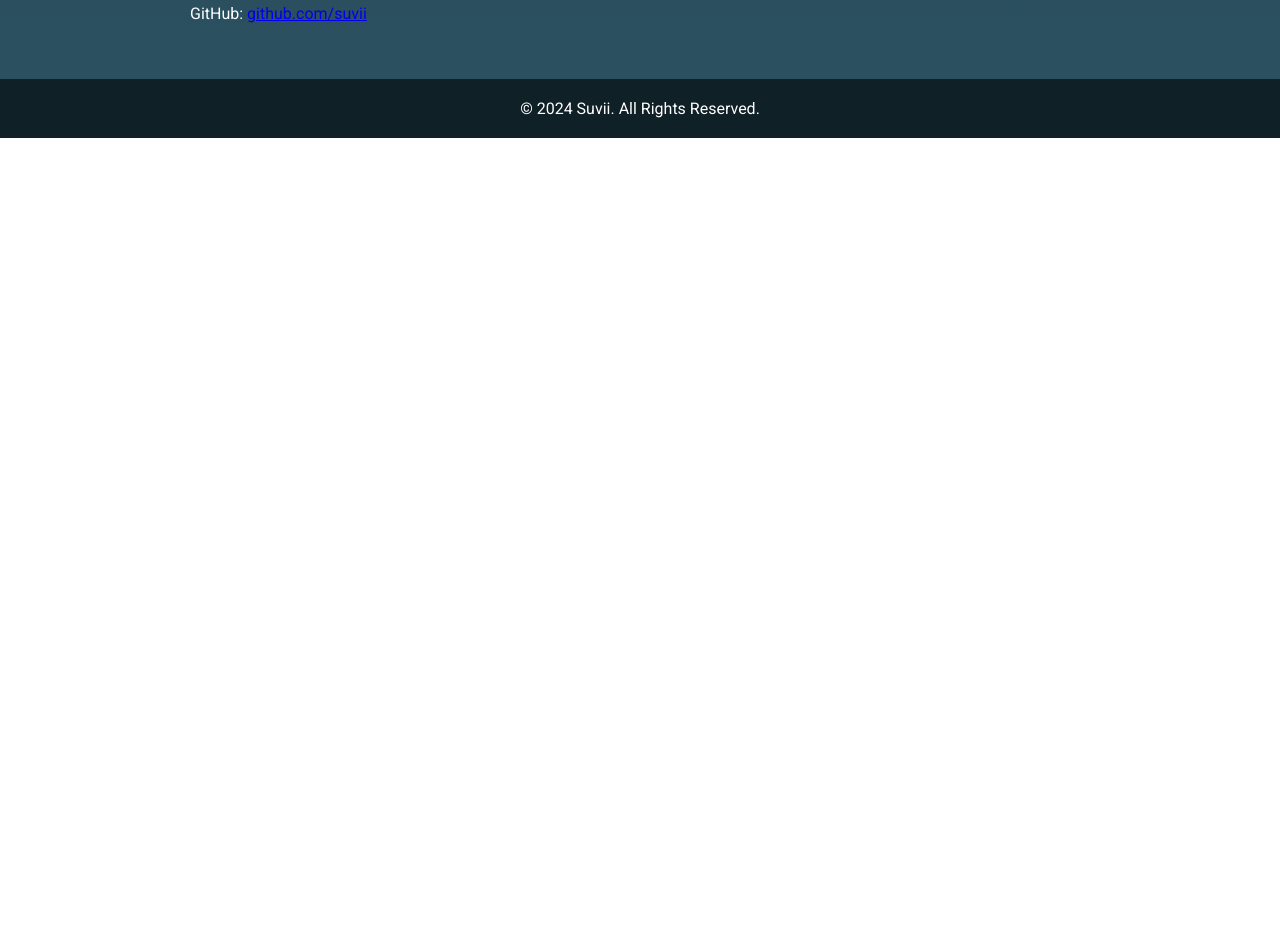
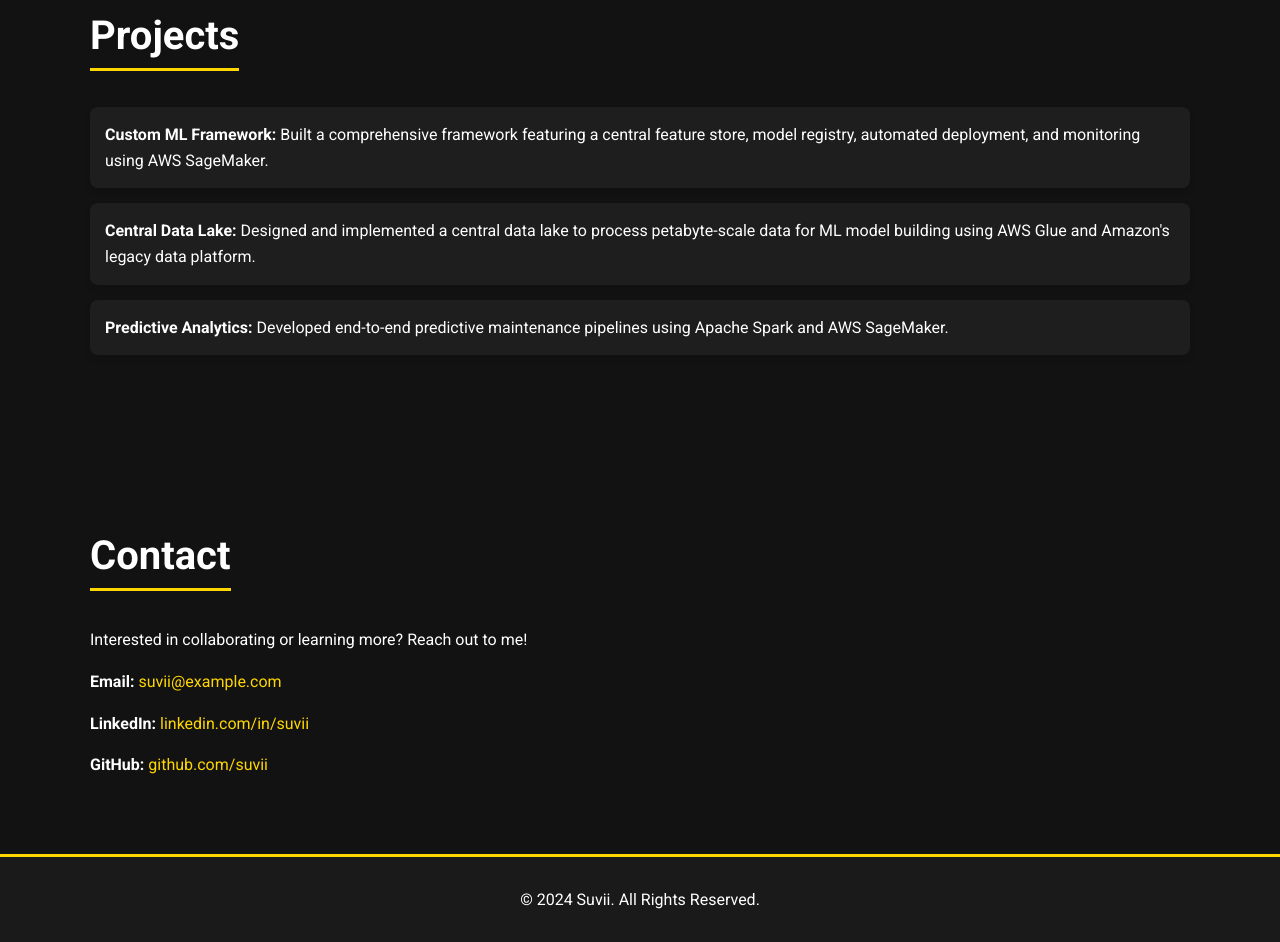
Before and after one commit to smohanty0714/smohanty0714.github.io, a plain HTML site: page index.html in a window 1280 px wide. Shown: the part 1510-2452 px from the top of the page. Before the commit the page ends 1648 px from the top, so only its background shows below. Drawn offline with Linux system fonts and the light colour scheme.

Commit message:
Update index.html

```diff
--- a/index.html
+++ b/index.html
@@ -10,60 +10,78 @@
             font-family: 'Roboto', sans-serif;
             margin: 0;
             padding: 0;
-            background: linear-gradient(to bottom, #0f2027, #203a43, #2c5364);
-            color: #fff;
+            background: #121212;
+            color: #ffffff;
+            line-height: 1.6;
         }
         header {
+            background: linear-gradient(135deg, #6a11cb 0%, #2575fc 100%);
             text-align: center;
-            padding: 50px 20px;
+            padding: 60px 20px;
         }
         header h1 {
-            font-size: 3rem;
+            font-size: 3.5rem;
             margin: 0;
         }
         header p {
-            font-size: 1.5rem;
+            font-size: 1.8rem;
             margin: 10px 0 0;
         }
         nav {
             display: flex;
             justify-content: center;
-            gap: 20px;
+            gap: 25px;
             margin-top: 20px;
         }
         nav a {
-            color: #fff;
+            color: #ffffff;
             text-decoration: none;
             font-weight: 700;
+            transition: color 0.3s;
         }
         nav a:hover {
-            text-decoration: underline;
+            color: #ffd700;
         }
         section {
-            padding: 40px 20px;
-            max-width: 900px;
+            padding: 60px 20px;
+            max-width: 1100px;
             margin: 0 auto;
         }
+        section h2 {
+            font-size: 2.5rem;
+            border-bottom: 3px solid #ffd700;
+            display: inline-block;
+            margin-bottom: 20px;
+        }
         .skills, .projects {
-            margin-top: 30px;
+            margin-top: 40px;
         }
         .skills ul, .projects ul {
             list-style: none;
             padding: 0;
         }
         .skills li, .projects li {
-            margin: 10px 0;
-            padding: 10px;
-            background: rgba(255, 255, 255, 0.1);
-            border-radius: 5px;
+            margin: 15px 0;
+            padding: 15px;
+            background: #1e1e1e;
+            border-radius: 8px;
+            box-shadow: 0 4px 6px rgba(0, 0, 0, 0.1);
         }
         footer {
             text-align: center;
-            padding: 20px;
-            background: #0f2027;
+            padding: 30px;
+            background: #1a1a1a;
+            border-top: 3px solid #ffd700;
         }
         footer p {
             margin: 0;
+        }
+        a {
+            color: #ffd700;
+            text-decoration: none;
+        }
+        a:hover {
+            text-decoration: underline;
         }
     </style>
 </head>
@@ -81,18 +99,18 @@
 
     <section id="about">
         <h2>About Me</h2>
-        <p>Hello! I'm Suvii, a Senior ML and Data Engineer with expertise in building scalable data pipelines, designing central data lakes, and creating custom frameworks for ML model development and deployment. I thrive on solving complex, ambiguous challenges and collaborating with stakeholders to deliver impactful solutions.</p>
+        <p>Hello! I'm Suvii, a Senior ML and Data Engineer specializing in building scalable data pipelines, designing central data lakes, and creating custom frameworks for ML model development and deployment. I excel in solving complex challenges and collaborating with stakeholders to deliver impactful solutions in the ML and Data Engineering domain.</p>
     </section>
 
     <section id="skills" class="skills">
         <h2>Skills</h2>
         <ul>
-            <li>Machine Learning Frameworks: TensorFlow, PyTorch</li>
-            <li>Big Data Tools: AWS Glue, EMR, Apache Spark</li>
-            <li>Data Engineering: Scalable Data Pipelines, ETL, Data Lake Design</li>
-            <li>Programming: Python, SQL, JavaScript</li>
-            <li>Cloud Platforms: AWS (S3, SageMaker, Step Functions)</li>
-            <li>Model Deployment and Monitoring</li>
+            <li><strong>Machine Learning Frameworks:</strong> TensorFlow, PyTorch</li>
+            <li><strong>Big Data Tools:</strong> AWS Glue, EMR, Apache Spark</li>
+            <li><strong>Data Engineering:</strong> Scalable Data Pipelines, ETL, Data Lake Design</li>
+            <li><strong>Programming:</strong> Python, SQL, JavaScript</li>
+            <li><strong>Cloud Platforms:</strong> AWS (S3, SageMaker, Step Functions)</li>
+            <li><strong>Model Deployment & Monitoring:</strong> End-to-End Support</li>
         </ul>
     </section>
 
@@ -100,23 +118,23 @@
         <h2>Projects</h2>
         <ul>
             <li>
-                <strong>Custom ML Framework</strong>: Built a framework with a central feature store, model registry, deployment, and monitoring, leveraging AWS SageMaker capabilities.
+                <strong>Custom ML Framework:</strong> Built a comprehensive framework featuring a central feature store, model registry, automated deployment, and monitoring using AWS SageMaker.
             </li>
             <li>
-                <strong>Data Lake for Model Building</strong>: Designed a central data lake to process petabyte-scale data using Amazon's legacy platform and AWS Glue.
+                <strong>Central Data Lake:</strong> Designed and implemented a central data lake to process petabyte-scale data for ML model building using AWS Glue and Amazon's legacy data platform.
             </li>
             <li>
-                <strong>Predictive Analytics Pipeline</strong>: Developed end-to-end pipelines for predictive maintenance using Spark and SageMaker.
+                <strong>Predictive Analytics:</strong> Developed end-to-end predictive maintenance pipelines using Apache Spark and AWS SageMaker.
             </li>
         </ul>
     </section>
 
     <section id="contact">
         <h2>Contact</h2>
-        <p>If you'd like to work with me or learn more about my experience, feel free to reach out!</p>
-        <p>Email: suvii@example.com</p>
-        <p>LinkedIn: <a href="https://linkedin.com/in/suvii" target="_blank">linkedin.com/in/suvii</a></p>
-        <p>GitHub: <a href="https://github.com/suvii" target="_blank">github.com/suvii</a></p>
+        <p>Interested in collaborating or learning more? Reach out to me!</p>
+        <p><strong>Email:</strong> <a href="mailto:suvii@example.com">suvii@example.com</a></p>
+        <p><strong>LinkedIn:</strong> <a href="https://linkedin.com/in/suvii" target="_blank">linkedin.com/in/suvii</a></p>
+        <p><strong>GitHub:</strong> <a href="https://github.com/suvii" target="_blank">github.com/suvii</a></p>
     </section>
 
     <footer>
```
